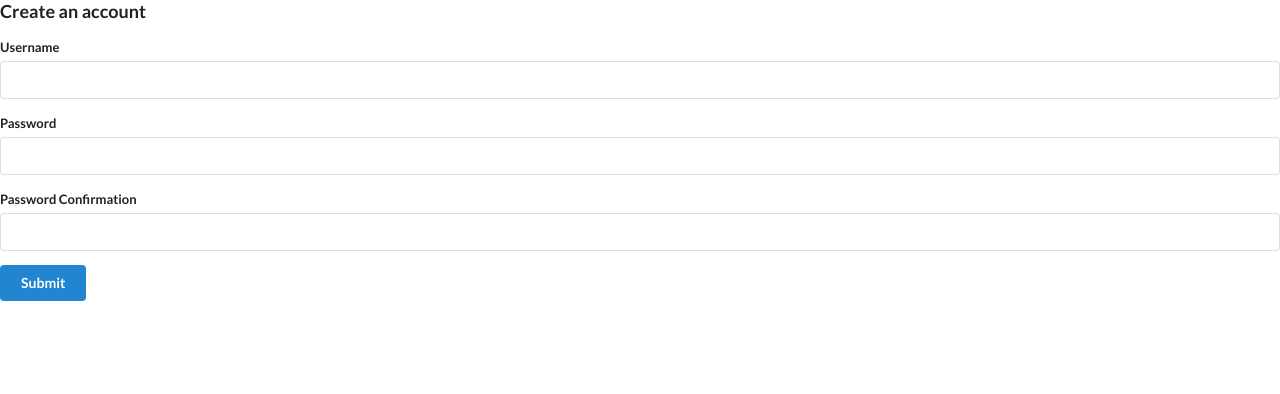
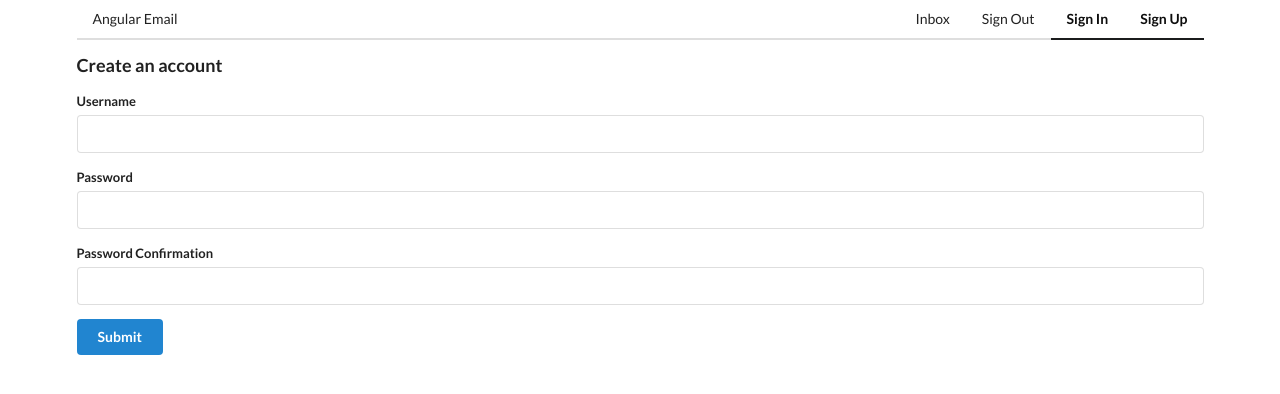
Before and after one commit to akgmage/email-client, an Angular app: page /signup in a window 1280 px wide. Shown: the top 394 px of the page. Built offline with nearby package versions, Linux system fonts and the light colour scheme.

Commit message:
Add navigation header

```diff
--- a/src/app/app.component.html
+++ b/src/app/app.component.html
@@ -1 +1,12 @@
-<router-outlet></router-outlet>
+<div class="ui container">
+    <div class="ui secondary pointing menu">
+        <a routerLink="/" class="item">Angular Email</a>
+        <div class="right menu">
+            <a class="ui item" routerLink="/inbox" routerLinkActive="active">Inbox</a>
+            <a class="ui item" routerLink="/signout" routerLinkActive="active">Sign Out</a>
+            <a class="ui item" routerLink="/" routerLinkActive="active">Sign In</a>
+            <a class="ui item" routerLink="/signup" routerLinkActive="active">Sign Up</a>
+        </div>
+    </div>
+    <router-outlet></router-outlet>
+</div>
```
